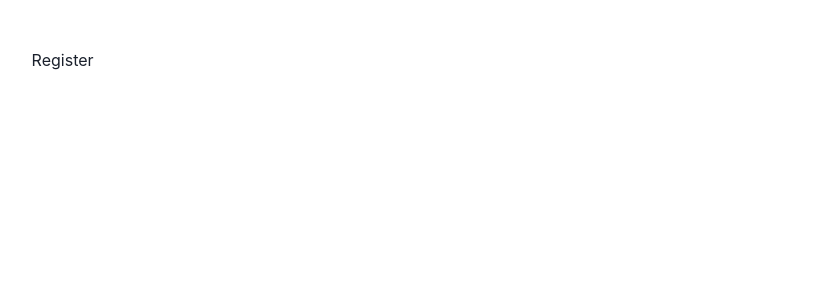
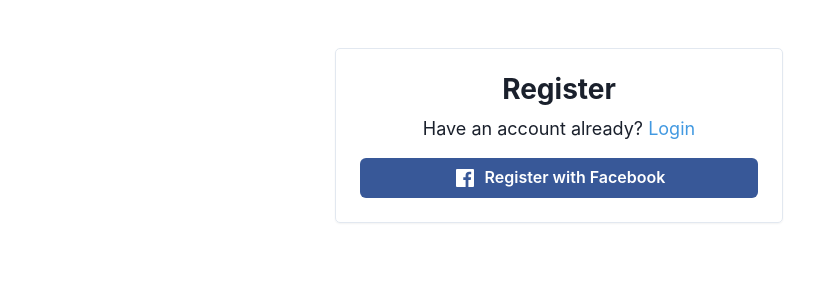
Before and after one commit to JosephZhang-LDL/MatchMaker, a React (Create React App) app: page /register in a window 1280 px wide. Shown: the top 300 px of the page, without its empty margins (81-895 px from the left). Built offline with nearby package versions, Linux system fonts and the light colour scheme.

Commit message:
Basic register and login page designs

```diff
--- a/src/components/LoginRegister/Login.jsx
+++ b/src/components/LoginRegister/Login.jsx
@@ -1,14 +1,56 @@
 import React from "react";
-import { Box, Flex, Spacer, Text } from "@chakra-ui/react";
+import { Box, Flex, Heading, Text, Button } from "@chakra-ui/react";
+import { Link } from "react-router-dom";
+import { TabContainer, Row } from "../general/Standard";
+import { RiFacebookBoxFill } from "react-icons/ri";
 
 const Login = (props) => {
   return (
     <Box px="5em" py="3em">
-      <Flex spacing="10">
-        <Spacer flex="3%" />
-        <Box width="100%" direction="column">
-            <Text>Login</Text>
-        </Box>
+      <Flex justify="center">
+        <TabContainer flexDir="column" p="6" width="40%" minWidth="400px">
+          <Row justify="center">
+            <Heading fontSize="28px">Login</Heading>
+          </Row>
+          <Row justify="center" mt="2">
+            <Text fontSize="18px">
+              Don't have an account?{" "}
+              <Link to="/register">
+                <Text color="blue.400" as="span">
+                  Register
+                </Text>
+              </Link>
+            </Text>
+          </Row>
+          {/**<Row mt="4">
+            <Flex
+              backgroundColor="blue.600"
+              borderRadius="2px"
+              py="2"
+              px="6"
+              width="100%"
+            >
+              <Col justify="center">
+                <RiFacebookBoxFill size="24px" color="white" />
+              </Col>
+              <Col ml="3">
+                <Text fontSize="18px" color="white" fontWeight="medium">
+                  Login with Facebook
+                </Text>
+              </Col>
+            </Flex>
+  </Row>*/}
+          <Row mt="4">
+            <Button
+              leftIcon={<RiFacebookBoxFill size="24px" color="white" />}
+              colorScheme="facebook"
+              variant="solid"
+              isFullWidth
+            >
+              Login with Facebook
+            </Button>
+          </Row>
+        </TabContainer>
       </Flex>
     </Box>
   );
--- a/src/components/LoginRegister/Register.jsx
+++ b/src/components/LoginRegister/Register.jsx
@@ -1,14 +1,56 @@
 import React from "react";
-import { Box, Flex, Spacer, Text } from "@chakra-ui/react";
+import { Box, Flex, Heading, Text, Button } from "@chakra-ui/react";
+import { Link } from "react-router-dom";
+import { TabContainer, Row } from "../general/Standard";
+import { RiFacebookBoxFill } from "react-icons/ri";
 
 const Register = (props) => {
   return (
     <Box px="5em" py="3em">
-      <Flex spacing="10">
-        <Spacer flex="3%" />
-        <Box width="100%" direction="column">
-            <Text>Register</Text>
-        </Box>
+      <Flex justify="center">
+        <TabContainer flexDir="column" p="6" width="40%" minWidth="400px">
+          <Row justify="center">
+            <Heading fontSize="28px">Register</Heading>
+          </Row>
+          <Row justify="center" mt="2">
+            <Text fontSize="18px">
+              Have an account already?{" "}
+              <Link to="/login">
+                <Text color="blue.400" as="span">
+                  Login
+                </Text>
+              </Link>
+            </Text>
+          </Row>
+          {/**<Row mt="4">
+            <Flex
+              backgroundColor="blue.600"
+              borderRadius="2px"
+              py="2"
+              px="6"
+              width="100%"
+            >
+              <Col justify="center">
+                <RiFacebookBoxFill size="24px" color="white" />
+              </Col>
+              <Col ml="3">
+                <Text fontSize="18px" color="white" fontWeight="medium">
+                  Login with Facebook
+                </Text>
+              </Col>
+            </Flex>
+  </Row>*/}
+          <Row mt="4">
+            <Button
+              leftIcon={<RiFacebookBoxFill size="24px" color="white" />}
+              colorScheme="facebook"
+              variant="solid"
+              isFullWidth
+            >
+              Register with Facebook
+            </Button>
+          </Row>
+        </TabContainer>
       </Flex>
     </Box>
   );
```
